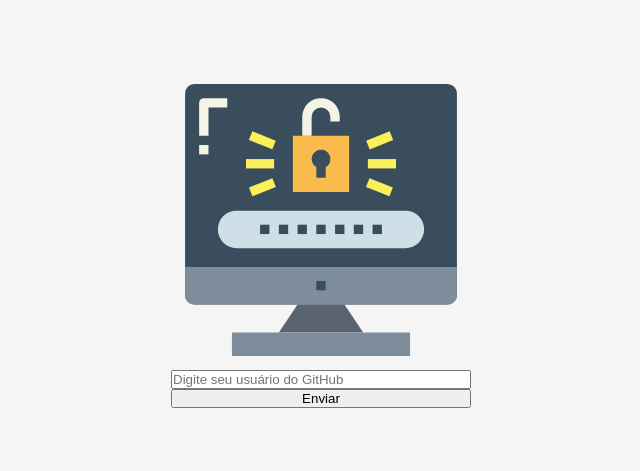
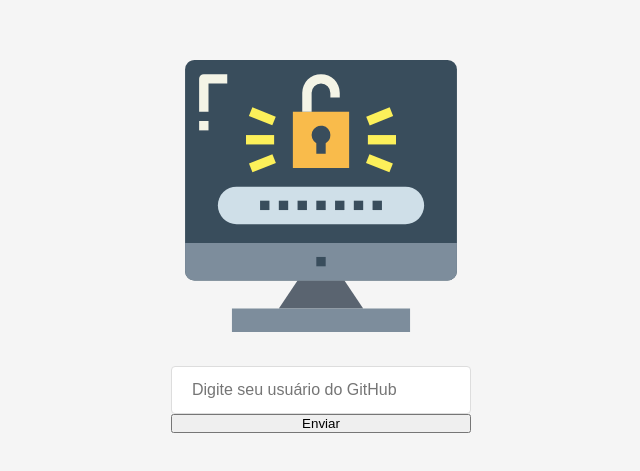
Before and after one commit to PedroSilvaG3FT/react, a React (Create React App) app: page / in a window 1280 px wide. Shown: the part 161-632 px from the top of the page, without its empty margins (319-959 px from the left). Built offline with nearby package versions, Linux system fonts and the light colour scheme.

Commit message:
CSS do input Login

```diff
--- a/src/pages/Login.css
+++ b/src/pages/Login.css
@@ -11,3 +11,13 @@
   display: flex;
   flex-direction: column; /* Vai deixar os elementos um a baixo do outro */
 }
+
+.login-container form input {
+  margin-top: 20px;
+  border: 1px solid #ddd;
+  border-radius: 4px;
+  height: 48px;
+  padding: 0 20px;
+  font-size: 16px;
+  color: #666;
+}
```
